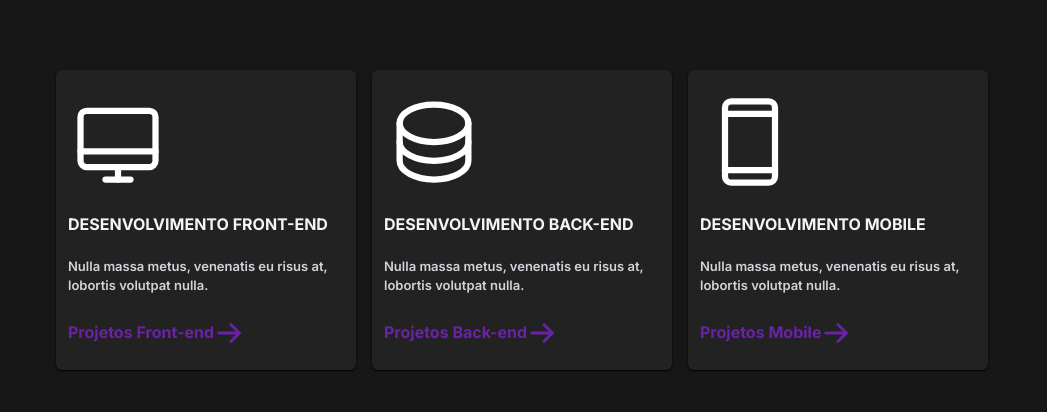
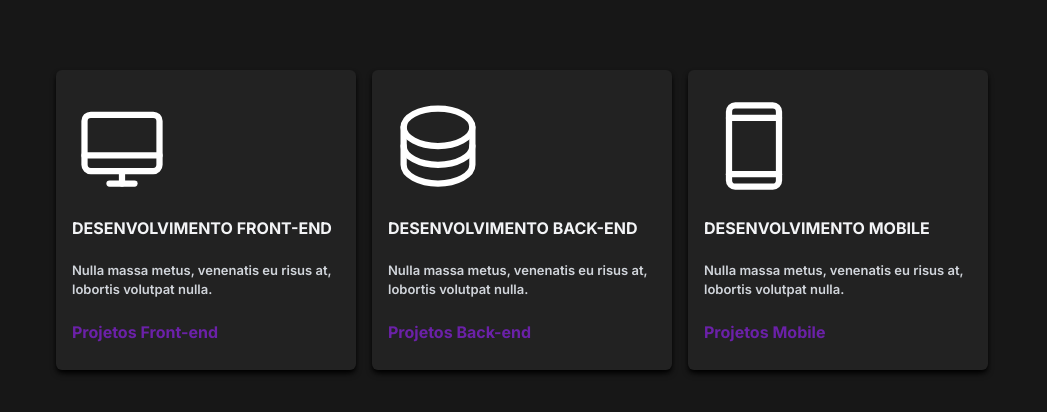
Before and after one commit to LeoNzZ7/portfolio, a Next.js app: page / in a window 1280 px wide. Shown: the part 530-942 px from the top of the page, without its empty margins (118-1165 px from the left). Built offline with nearby package versions, Linux system fonts and the light colour scheme.

Commit message:
download do pdf funcionando

```diff
--- a/components/button.tsx
+++ b/components/button.tsx
@@ -1,9 +1,10 @@
 type props = {
   buttonText: string;
-  handleFunction: () => void;
+  handleFunction?: () => void;
 }
 
 export const Button = ({ buttonText, handleFunction }: props) => {
+
   return(
     <button
     className="mt-5 w-[250px] h-[50px] bg-purple-800 text-gray-100 uppercase font-bold hover:bg-purple-900"
--- a/components/presentation.tsx
+++ b/components/presentation.tsx
@@ -1,12 +1,10 @@
+import axios from "axios"
+import Link from "next/link"
 import { useThemeContext } from "../contexts/theme.context"
 import { Button } from "./button"
 
 export const Presentation = () => {
   const { theme } = useThemeContext()
-
-  const handleDownloadCV = () => {
-
-  }
 
   return (
     <div className="h-[425px] flex justify-center items-center mt-5">
@@ -23,7 +21,9 @@ export const Presentation = () => {
         <p
           className={`w-[500px] ${theme === "dark" ? "text-neutral-400" : "text-neutral-800"}`}
         >Nulla massa metus, venenatis eu risus at, lobortis volutpat nulla. Praesent non facilisis lorem. Etiam laoreet justo at laoreet dignissim. Aliquam erat volutpat.</p>
-        <Button buttonText="Download CV" handleFunction={handleDownloadCV}  />
+        <a href="https://export-download.canva.com/25lUQ/DAFA_f25lUQ/1097/0-31844883713.pdf?X-Amz-Algorithm=AWS4-HMAC-SHA256&X-Amz-Credential=AKIAJHKNGJLC2J7OGJ6Q%2F20220730%2Fus-east-1%2Fs3%2Faws4_request&X-Amz-Date=20220730T014213Z&X-Amz-Expires=78856&X-Amz-Signature=11a9608929b74635a38c2a4e6e6801d49208d2b4a2513680b0775aa67859db8c&X-Amz-SignedHeaders=host&response-content-disposition=attachment%3B%20filename%2A%3DUTF-8%27%27Leonardo%2520Nunes.pdf&response-expires=Sat%2C%2030%20Jul%202022%2023%3A36%3A29%20GMT">
+            <Button buttonText="Download CV" />
+          </a>
       </div>
     </div>
   )
--- a/components/stacks.tsx
+++ b/components/stacks.tsx
@@ -17,7 +17,7 @@ export const Stacks = ({ stackTitle, paragraph, icon, type }: props) => {
     <Link href="">
       <div
         className={`w-[300px] h-[300px] ${theme === "dark" ? "bg-[#222222]" : "bg-[#EFEFEF]"}
-        mx-2 flex flex-col justify-around items-start p-3 shadow-sm shadow-black cursor-pointer hover:bg-purple-800 group rounded-md`}>
+        mx-2 flex flex-col justify-around items-start p-4 shadow-md shadow-black cursor-pointer hover:bg-purple-800 group rounded-md`}>
         <>
           {icon}
         </>
@@ -32,19 +32,16 @@ export const Stacks = ({ stackTitle, paragraph, icon, type }: props) => {
         {type === "front-end" &&
           <span className="text-purple-800 group-hover:text-gray-100 font-bold flex items-center">
             Projetos Front-end
-            <ArrowRight size={30} weight="bold" className="transition-colors mt-[2px]" />
           </span>
         }
         {type === "back-end" &&
           <span className="text-purple-800 group-hover:text-gray-100 font-bold flex items-center">
             Projetos Back-end
-            <ArrowRight size={30} weight="bold" className="transition-colors mt-[2px]" />
           </span>
         }
         {type === "mobile" &&
           <span className="text-purple-800 group-hover:text-gray-100 font-bold flex items-center">
             Projetos Mobile
-            <ArrowRight size={30} weight="bold" className="transition-colors mt-[2px]" />
           </span>
         }
       </div>
--- a/package.json
+++ b/package.json
@@ -14,6 +14,8 @@
     "@tailwindcss/forms": "^0.5.2",
     "@tailwindcss/line-clamp": "^0.4.0",
     "@tailwindcss/typography": "^0.5.4",
+    "@types/axios": "^0.14.0",
+    "axios": "^0.27.2",
     "next": "12.2.3",
     "phosphor-react": "^1.4.1",
     "react": "18.2.0",
--- /dev/null
+++ b/pages/projects/index.tsx
@@ -0,0 +1,9 @@
+const Home = () => {
+  return(
+    <div>
+
+    </div>
+  )
+}
+
+export default Home;
```
Also changed, not shown: 2 other files (tests, documents, lock files or other folders).
